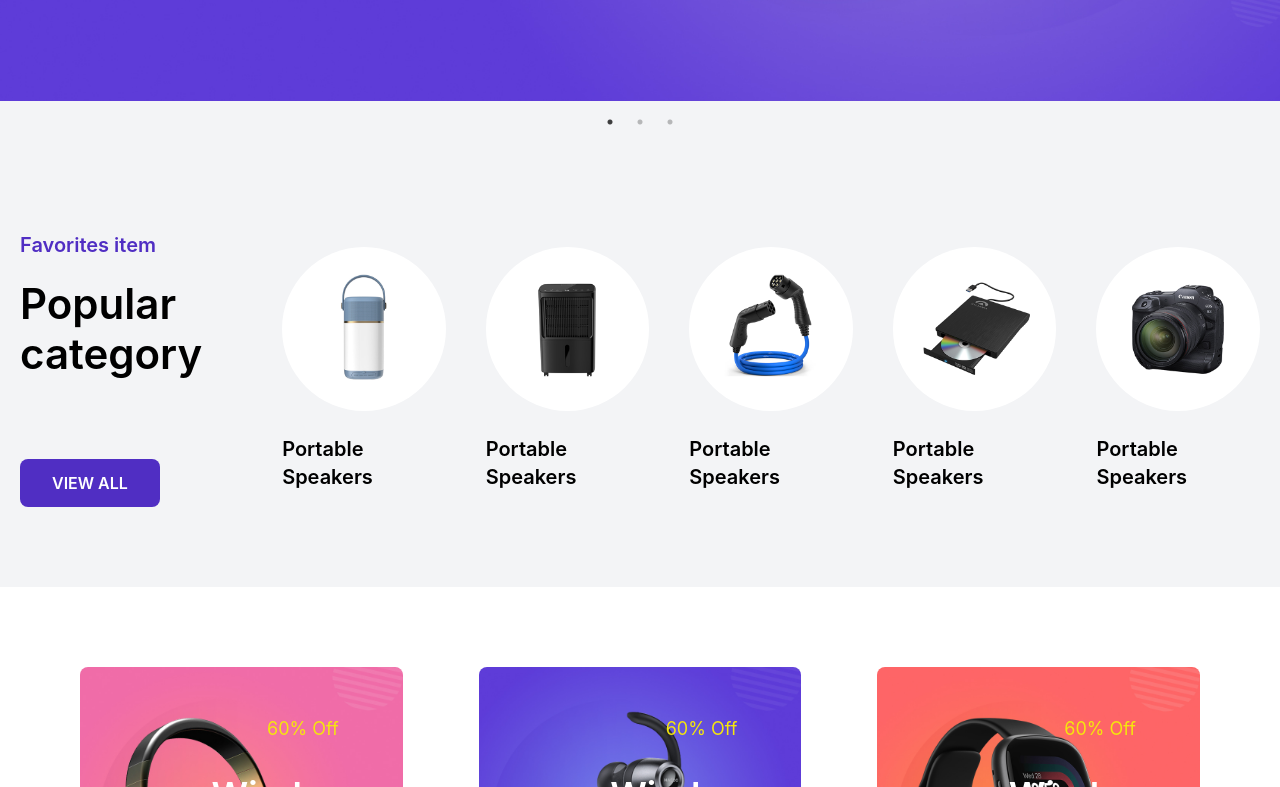
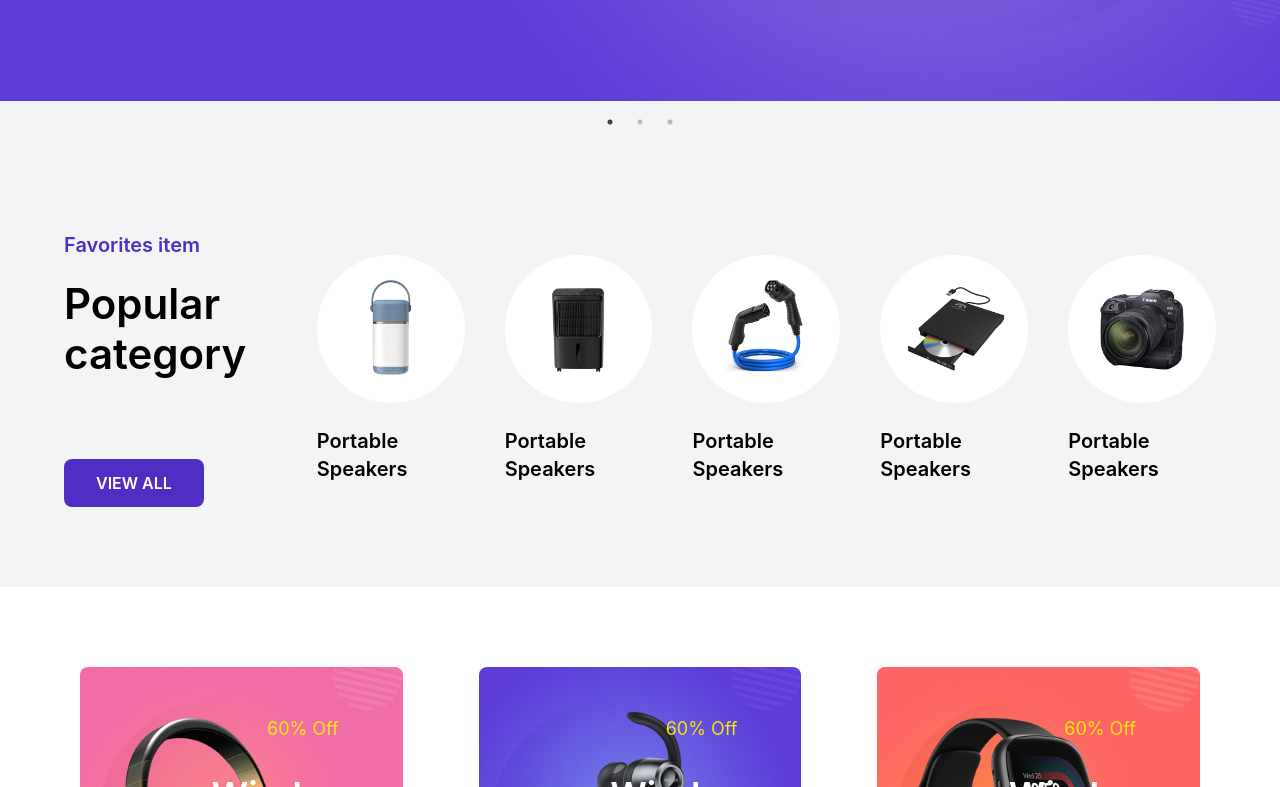
Before and after one commit to SUJI-26/Spark-Electronics, a React (Vite) app: page / in a window 1280 px wide. Shown: the part 599-1386 px from the top of the page. Built offline with nearby package versions, Linux system fonts and the light colour scheme.

Commit message:
change in category section

```diff
--- a/src/sections/Category.jsx
+++ b/src/sections/Category.jsx
@@ -20,8 +20,9 @@ const Category = () => {
   return (
     <div
   id='category'
-      className='w-full bg-gray-100 px-5 pt-[130px] pb-[80px] flex lg:flex-row flex-col justify-center items-center gap-20'
+  className='w-full bg-gray-100 pt-[130px] pb-[80px]'
 >
+  <div className='max-w-[1400px] mx-auto px-6 lg:px-16 flex lg:flex-row flex-col justify-center items-center gap-20'>
 
     {/* Left Content */}
     <div
@@ -44,7 +45,6 @@ const Category = () => {
 
     {/* Right Grid */}
     <div className='lg:w-[85%] w-full grid lg:grid-cols-5 grid-cols-1 gap-10'>
-
       {[cat1, cat2, cat3, cat4, cat5].map((img, index) => (
         <div
           key={index}
@@ -62,10 +62,11 @@ const Category = () => {
           </h1>
         </div>
       ))}
-
     </div>
 
   </div>
+</div>
+
   )
 }
 
```
Lines whose indentation alone changed are shown as unchanged.
